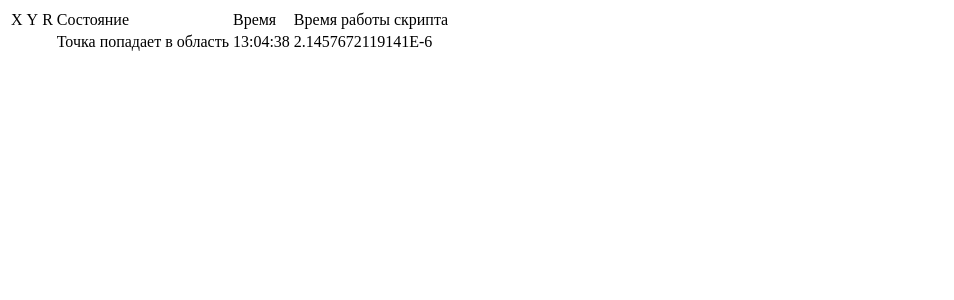
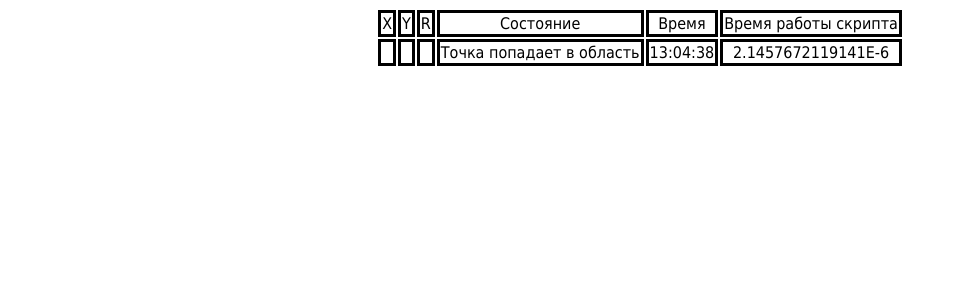
Before and after one commit to Orfac/IAD-labs, a PHP site: page /check.php in a window 1280 px wide. Shown: the top 300 px of the page, without its empty margins (0-954 px from the left). Run offline with PHP 8.4, Linux system fonts and the light colour scheme; data that the repository does not hold is empty.

Commit message:
update css

```diff
--- a/check.php
+++ b/check.php
@@ -13,7 +13,21 @@
     <meta charset='UTF-8'>
     <title>Проверка</title>
     <style type="text/css">
-
+        table
+        {
+            color: #000000;
+            margin: 0 auto;
+        }
+        table td
+        {
+            font-family: tahoma;
+            border-style: solid;
+            text-align: center;
+        }
+        td:hover
+        {
+            color: #00ff00;
+        }
     </style>
 </head>
 <body>
@@ -22,7 +36,7 @@
         <td>X</td>
         <td>Y</td>
         <td>R</td>
-        <td>Состояние</td>
+        <td class="state">Состояние</td>
         <td>Время</td>
         <td>Время работы скрипта</td>
     </tr>
```
